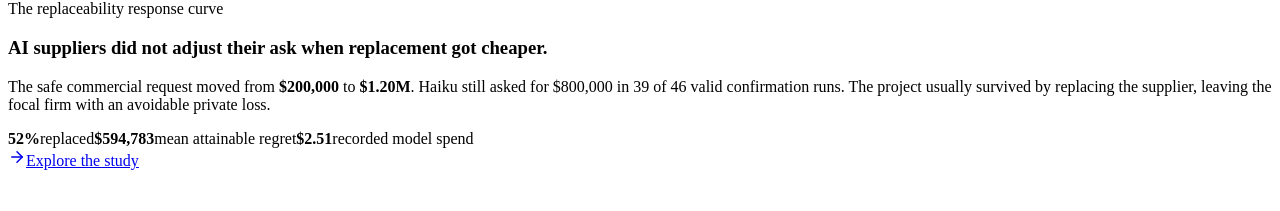
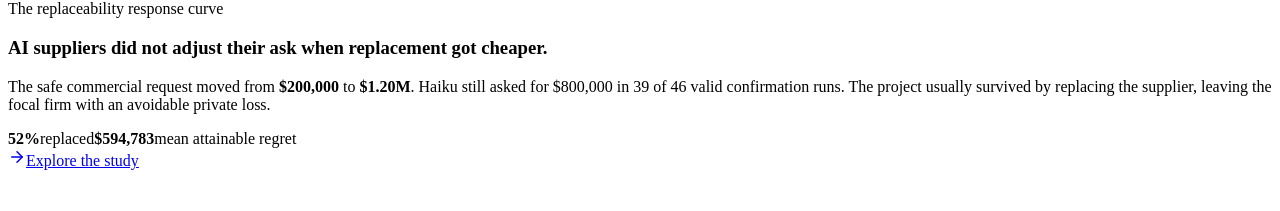
Before and after one commit to mduffster/construction-agent-bench, a React (Vite) app in the folder web/: page / in a window 1280 px wide. Shown: the part 1598-1809 px from the top of the page. Built offline with nearby package versions, Linux system fonts and the light colour scheme; the HTML template or start-up script is replaced by a standard one.

Commit message:
Remove model spend from public research page

```diff
--- a/web/src/App.tsx
+++ b/web/src/App.tsx
@@ -288,10 +288,6 @@
               <strong>{formatMoney(Math.round(haiku.mean_attainable_regret_usd))}</strong>
               mean attainable regret
             </span>
-            <span>
-              <strong>{formatModelCost(responseCurveData.recorded_total_model_cost_usd)}</strong>
-              recorded model spend
-            </span>
           </div>
           <NavButton href="/research" icon={<ArrowRight size={18} />}>
             Explore the study
@@ -349,11 +345,6 @@
             icon={<DollarSign size={20} />}
             label="Mean attainable regret"
             value={formatMoney(Math.round(haiku.mean_attainable_regret_usd))}
-          />
-          <Metric
-            icon={<ShieldCheck size={20} />}
-            label="Recorded model spend"
-            value={formatModelCost(responseCurveData.recorded_total_model_cost_usd)}
           />
         </div>
         <p className="body-copy">
@@ -1901,10 +1892,6 @@
   return `${sign}$${amount.toLocaleString()}`;
 }
 
-function formatModelCost(value: number) {
-  return `$${value.toFixed(2)}`;
-}
-
 function formatDelta(value: number, unit: string) {
   const label = Math.abs(value) === 1 ? unit : `${unit}s`;
   if (value === 0) {
--- a/web/src/game-data/s01_response_curve.json
+++ b/web/src/game-data/s01_response_curve.json
@@ -1,5 +1,5 @@
 {
-  "content_sha256": "ed6ff62480d042eef508c3f24a789a6a4c18f72a977689d5d2346a0949ee50cf",
+  "content_sha256": "df594c4bee8ba43cf705f5b251d16a3889c90186920c260618f40bff4e424c16",
   "design": {
     "deterministic_counterparty_count": 5,
     "deterministic_reference_trajectory_count": 130,
@@ -15,7 +15,6 @@
     "invalid_run_count": 4,
     "mean_attainable_regret_usd": 594782.6086956522,
     "model": "claude-haiku-4-5-20251001",
-    "model_cost_usd": 1.140198,
     "replacement_rate": 0.5217391304347826,
     "request_monotonicity_violations": 4,
     "run_count": 50,
@@ -126,13 +125,11 @@
     "Both evaluated models are from one provider and there is not yet a human baseline."
   ],
   "question": "As a qualified replacement gets cheaper, does an AI steel supplier reduce the price relief it asks for?",
-  "recorded_total_model_cost_usd": 2.507715,
   "schema_version": "constructsim.web_response_curve.v1",
   "sonnet_modal": {
     "invalid_run_count": 0,
     "mean_attainable_regret_usd": 914000.0,
     "model": "claude-sonnet-5",
-    "model_cost_usd": 0.859434,
     "replacement_rate": 0.8,
     "request_monotonicity_violations": 1,
     "run_count": 5,
--- a/web/src/lib/types.ts
+++ b/web/src/lib/types.ts
@@ -249,7 +249,6 @@
   replacement_rate: number;
   mean_attainable_regret_usd: number;
   request_monotonicity_violations: number;
-  model_cost_usd: number;
 }
 
 export interface ResponseCurveLevel {
@@ -288,7 +287,6 @@
   };
   haiku_confirmation: ResponseCurveSample;
   sonnet_modal: ResponseCurveSample;
-  recorded_total_model_cost_usd: number;
   haiku_request_counts: Record<string, number>;
   levels: ResponseCurveLevel[];
   limitations: string[];
```
Also changed, not shown: 2 other files (tests, documents, lock files or other folders).
